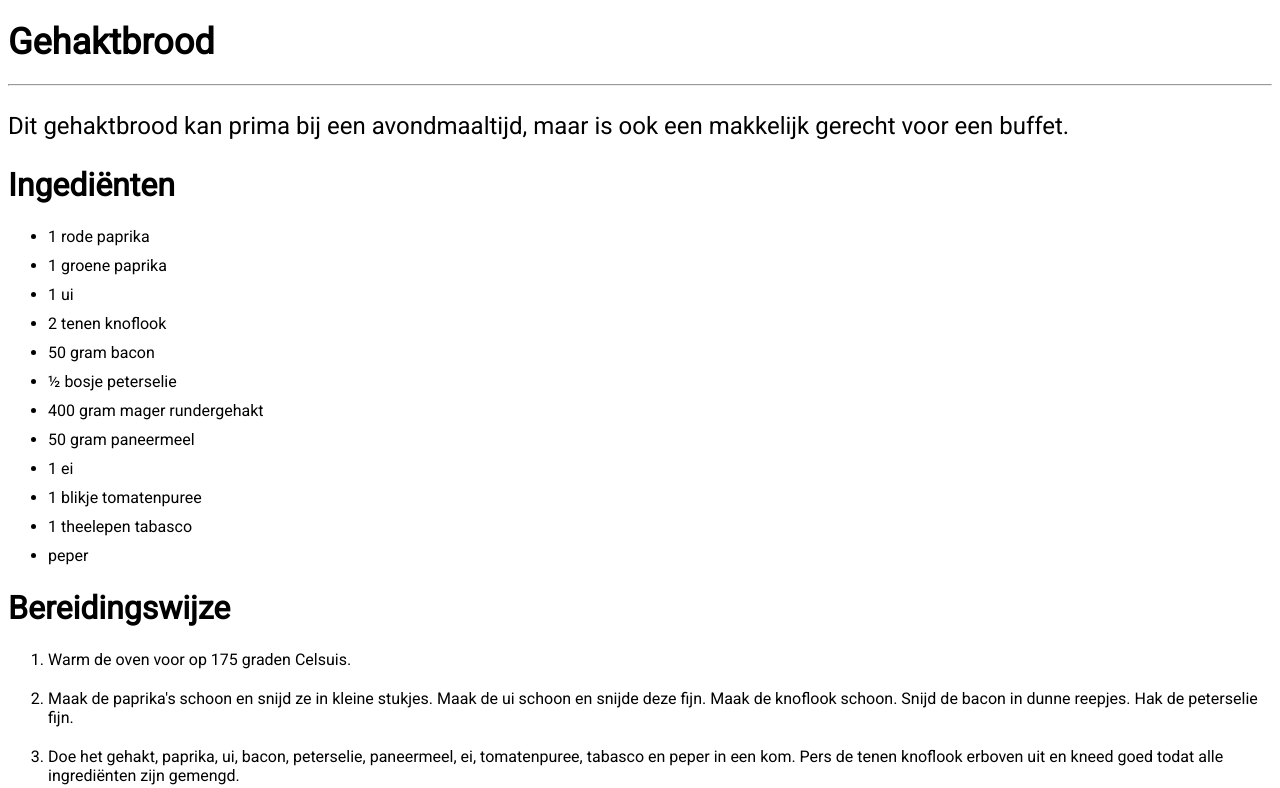
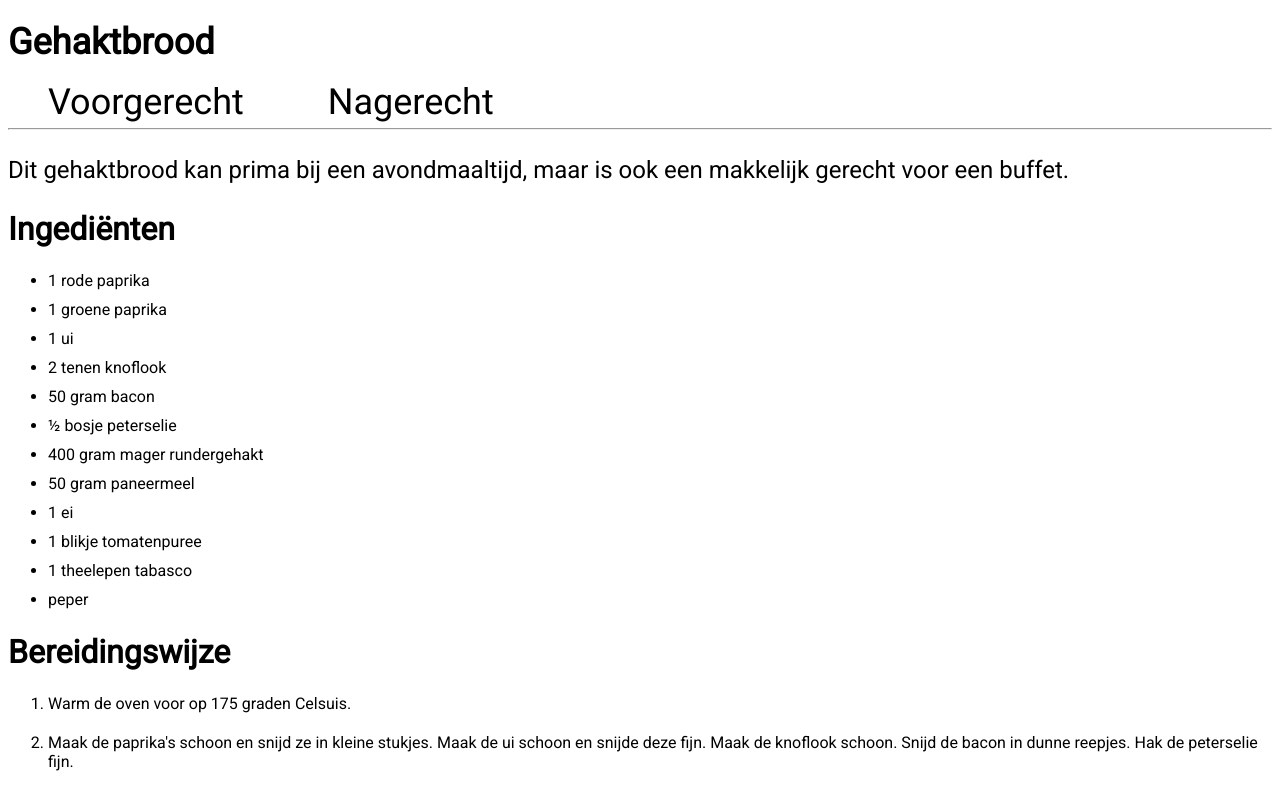
Before and after one commit to Matsverheyen/Gehaktbrood, a plain HTML site: page index.html in a window 1280 px wide. Shown: the top 788 px of the page. Drawn offline with Linux system fonts and the light colour scheme.

Commit message:
Finished

```diff
--- a/index.html
+++ b/index.html
@@ -13,6 +13,8 @@
 <body>
   <div id="centered">
     <h1 id="header">Gehaktbrood</h1>
+    <a href="voorgerecht.html">Voorgerecht</a>
+    <a href="nagerecht.html">Nagerecht</a>
     <hr>
     <p id="head">Dit gehaktbrood kan prima bij een avondmaaltijd, maar is ook een makkelijk gerecht voor een buffet.</p>
     <h2>Ingediënten</h2>
@@ -38,7 +40,7 @@
       <li>Druk het mengsel in een cakevorm en bak deze ongeveer 1 uur in de oven.</li>
       <li>Haal de vorm uit de oven. Laat even afkoelen en haal het daarna uit de vorm. Serveer het gehaktbrood op een schotel.</li>
     </ol>
-    <img src="gehaktbrood.jpg" alt="hehaktbrood">
+    <img src="gehaktbrood.jpg" alt="gehaktbrood">
     <div id="tipbox">
       <p id="tip"><strong>Tip </strong>Lekker met meergranenstokbrood. Voor een minder zout gehaktbrood kun je de bacon weglaten.</p>
     </div>
--- a/style.css
+++ b/style.css
@@ -10,6 +10,16 @@
 #header {
   font-size: 36px;
   line-height: 36px;
+}
+
+a {
+  text-align: center;
+  text-decoration: none;
+  font-family: 'Roboto', sans-serif;
+  font-size: 36px;
+  margin: 40px;
+  line-height: 36px;
+  color: black;
 }
 
 #tipbox {
```
Also changed, not shown: nagerecht.html (+2 -0 lines), voorgerecht.html (+2 -0 lines).
